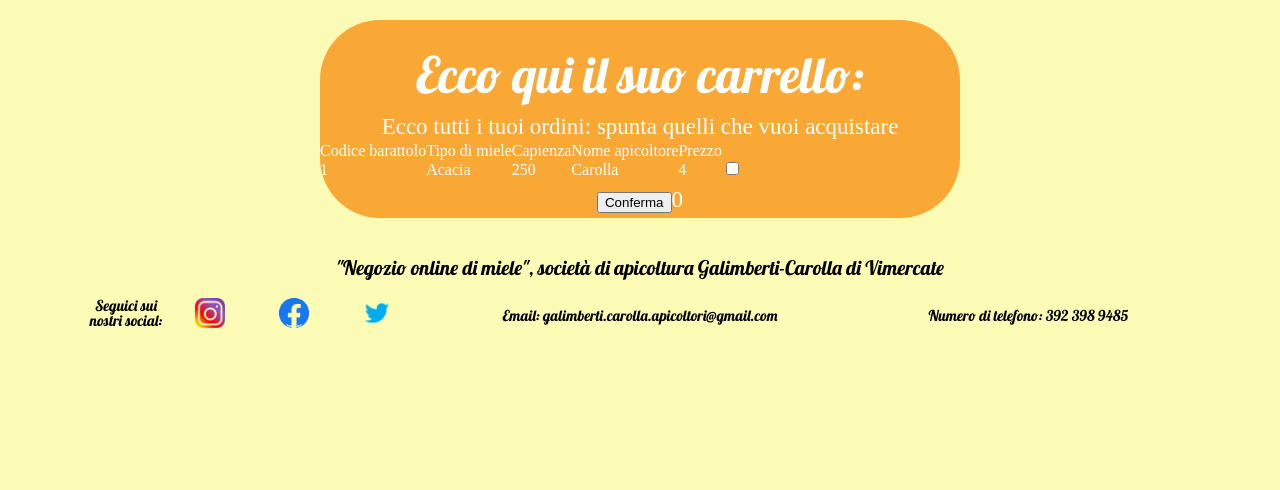
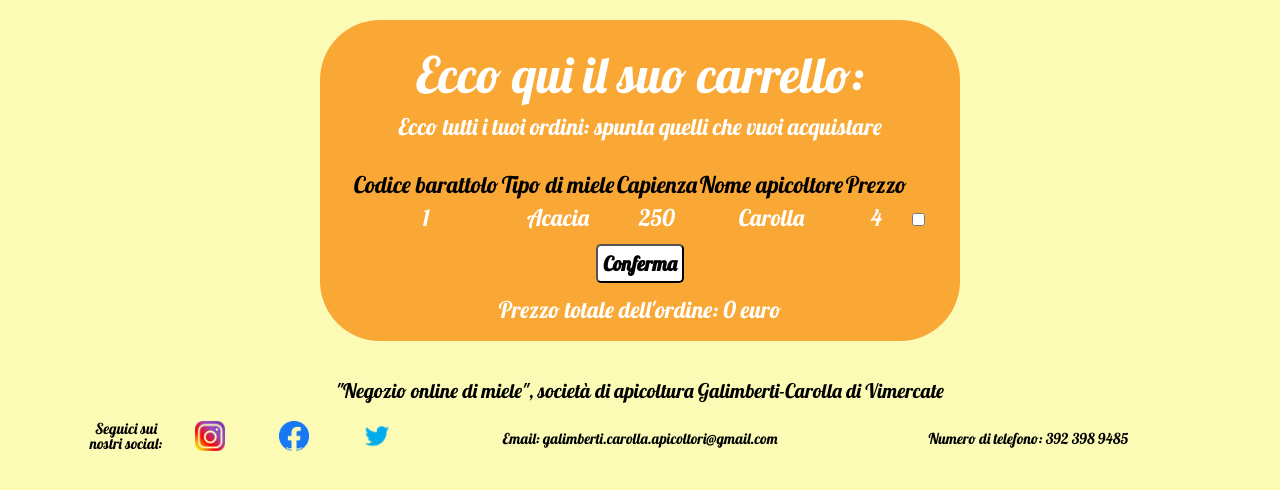
Before and after one commit to RoglaPrimo/Progetto_Galimberti_Carolla_Miele, a PHP site: page /pagine/ordini.php in a window 1280 px wide. Shown: the part 160-650 px from the top of the page. Run offline with PHP 8.4, Linux system fonts and the light colour scheme; a user stored in the database is signed in; data comes from the database, SQL or seed files in the repository; some libraries are stand-ins or nearby versions.

Commit message:
Andato avanti

```diff
--- a/pagine/login.php
+++ b/pagine/login.php
@@ -100,7 +100,7 @@ $db_password = "";
 
                 echo "";
                 if ($ris->num_rows == 0) {
-                    echo "<p>Utente non trovato o password errata</p>";
+                    echo "<p id='cursive' style='padding: 20px'>Utente non trovato o password errata</p>";
                     $conn->close();
                 } else {
 
--- a/pagine/ordini.php
+++ b/pagine/ordini.php
@@ -94,7 +94,7 @@ if ($_SESSION["tipologia"] != "cliente") {
                         WHERE barattolo.Codice_barattolo='$p'";
                     $ris1=$conn->query($sql1) or die("<p> query Fallita</p>");
                     $ris1=$ris1->fetch_assoc();
-                    $Prezzi=$Prezzi+intval($ris1["Prezzo"]);
+                    $Prezzi=$Prezzi+floatval($ris1["Prezzo"]);
 
                     $conn->query('SET FOREIGN_KEY_CHECKS=0;');
                     $sql2 = " DELETE FROM barattolo WHERE barattolo.Codice_barattolo='$p'";
@@ -109,7 +109,7 @@ if ($_SESSION["tipologia"] != "cliente") {
         $ris = $conn->query($sql) or die("<p> query Fallita</p>");
 
         if ($ris->num_rows > 0) {
-            echo "<p>Ecco tutti i tuoi ordini: spunta quelli che vuoi acquistare</p>";
+            echo "<p id='cursive'>Ecco tutti i tuoi ordini: spunta quelli che vuoi acquistare</p>";
             echo "<table class='tabella_carrello'";
             echo "<tr> <th>Codice barattolo</th> <th>Tipo di miele</th> <th>Capienza</th> <th>Nome apicoltore</th> <th>Prezzo</th> <th></th> </tr>";
 
@@ -131,10 +131,14 @@ if ($_SESSION["tipologia"] != "cliente") {
                     </tr>
                 ";
             }
+            echo "</table>";
+            echo '<p style="text-align: center; padding-bottom: 10px"><input class="caselle" id="accedi" type="submit" value="Conferma" /></p>';
+
         } else {
+            echo "<p id='cursive' style='padding: 20px'>Al momento non è presente alcun prodotto nel suo carrello. Visita il <a class='hover' href='negozio.php'>nostro negozio</a></p>";
         }
-        echo "</table>";
-        echo '<p style="text-align: center; padding-top: 10px"><input type="submit" value="Conferma" />'.$Prezzi.'</p>';
+        echo "<p id='cursive' style='padding-bottom: 20px'>Prezzo totale dell'ordine: $Prezzi euro</p>";
+
         ?>
     </form>
     </div>
--- a/style.css
+++ b/style.css
@@ -559,8 +559,39 @@ body {
 
 .tabella_carrello
 {
+    text-align: center;
+    width: 90%;
+    margin-right: 5%;
+    margin-left: 5%;
+    margin-top: 30px;
+    margin-bottom: 0px;
+    font-family: 'Lobster',cursive;
+    font-size:23px;
+}
 
+.tabella_carrello th
+{
+    color: black;
+    padding-bottom: 10px;
 }
+
+/* .tabella_carrello td input
+{
+    margin: 0px;
+    margin-left: 50px;
+    float: left;
+} */
+
+.hover:hover
+{
+    color: white;
+    text-decoration: underline;
+}
+
+/* .hover1:hover
+{
+    color: white;
+} */
 
 #cursive{
     font-family: 'Lobster',cursive;
```
Also changed, not shown: pagine/magazzino.php (+4 -5 lines), pagine/negozio.php (+9 -4 lines), pagine/registrazione.php (+26 -16 lines), pagine/vendite.php (+42 -22 lines).
